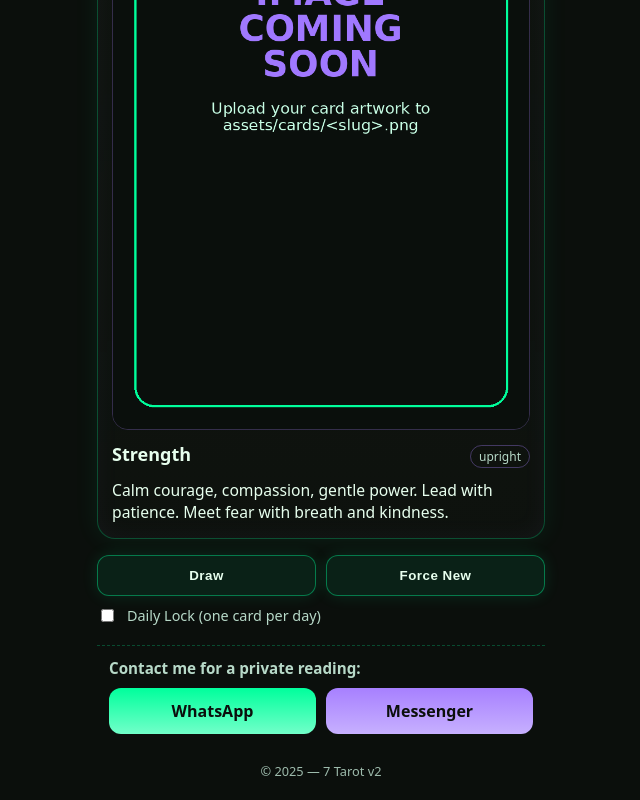
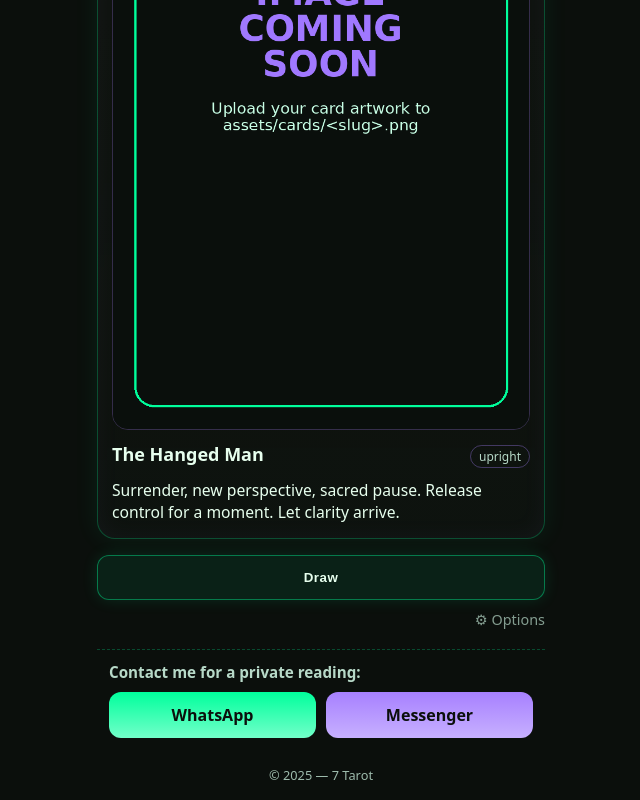
Before and after one commit to 7tarot/7tarot-app, a plain HTML site: page index.html in a window 1280 px wide. Shown: the part 383-1183 px from the top of the page, without its empty margins (319-959 px from the left). Drawn offline with Linux system fonts and the light colour scheme.

Commit message:
Add files via upload

```diff
--- a/app.js
+++ b/app.js
@@ -1,180 +1,144 @@
 
-// 7 Tarot — Daily Draw (v2)
-// - Adds index.html
-// - Cache-busting on deck load
-// - Optional "Daily Lock" toggle storing today's card in localStorage
-// - "Force New" button to ignore the lock
-// - Robust image fallback
-
-const VERSION = 'v2';
+// 7 Tarot — Classic Look (v3)
+// Restores the earlier minimal layout & styling
+// Adds cache-busting, image fallback, and optional Daily Lock hidden in a small menu
 
 async function loadDeck() {
-  const url = `data/deck.json?v=${Date.now()}`; // bust caches hard
-  const res = await fetch(url, { cache: 'no-store' });
+  const res = await fetch('data/deck.json?v=' + Date.now(), { cache: 'no-store' });
   if (!res.ok) throw new Error('Failed to load deck.json');
   const json = await res.json();
   return json.cards || [];
 }
 
-function todayKey() {
-  const d = new Date();
-  return d.toISOString().slice(0,10); // YYYY-MM-DD
+function isReversed(){ return Math.random() < 0.5; }
+function todayKey(){ return new Date().toISOString().slice(0,10); }
+function saveDaily(card, reversed){
+  localStorage.setItem('dailyDraw', JSON.stringify({date: todayKey(), slug: card.slug, reversed}));
+}
+function readDaily(){
+  try{
+    const v = JSON.parse(localStorage.getItem('dailyDraw')||'null');
+    if (v && v.date === todayKey()) return v;
+  }catch{}; return null;
 }
 
-function storeDaily(card, reversed) {
-  const key = 'dailyDraw';
-  const payload = { date: todayKey(), slug: card.slug, reversed };
-  localStorage.setItem(key, JSON.stringify(payload));
+function el(tag, attrs={}, ...kids){
+  const n = document.createElement(tag);
+  for (const [k,v] of Object.entries(attrs)){
+    if (k==='class') n.className=v;
+    else if (k==='style') Object.assign(n.style, v);
+    else if (k.startsWith('on') && typeof v==='function') n.addEventListener(k.slice(2), v);
+    else n.setAttribute(k,v);
+  }
+  for (const k of kids) n.appendChild(typeof k==='string'?document.createTextNode(k):k);
+  return n;
 }
 
-function getDaily() {
-  const raw = localStorage.getItem('dailyDraw');
-  if (!raw) return null;
-  try {
-    const obj = JSON.parse(raw);
-    if (obj.date === todayKey()) return obj;
-  } catch {}
-  return null;
-}
-
-// Utility
-function isReversed() { return Math.random() < 0.5; }
-function el(tag, attrs = {}, ...children) {
-  const node = document.createElement(tag);
-  Object.entries(attrs).forEach(([k, v]) => {
-    if (k === 'class') node.className = v;
-    else if (k === 'style') Object.assign(node.style, v);
-    else if (k.startsWith('on') && typeof v === 'function') node.addEventListener(k.slice(2), v);
-    else node.setAttribute(k, v);
-  });
-  for (const child of children) {
-    if (child == null) continue;
-    node.appendChild(typeof child === 'string' ? document.createTextNode(child) : child);
-  }
-  return node;
-}
-
-function ui(root) {
+function ui(root){
   const style = el('style', {}, `
     :root {
-      --bg: #0b0f0c;
-      --panel: #101510;
-      --glow: #00ff9c;
-      --purple: #a780ff;
-      --text: #e7ffee;
-      --muted: #b7d9c8;
+      --bg:#0b0f0c; --panel:#101510; --glow:#00ff9c; --purple:#a780ff; --text:#e7ffee; --muted:#b7d9c8;
     }
-    * { box-sizing: border-box; -webkit-tap-highlight-color: transparent; }
-    html, body { margin: 0; padding: 0; background: var(--bg); color: var(--text); font-family: system-ui, -apple-system, Segoe UI, Roboto, Arial, sans-serif; }
-    .wrap { min-height: 100svh; display: flex; flex-direction: column; padding: 16px; gap: 16px; }
-    .title { text-align: center; letter-spacing: 1px; font-weight: 700; }
-    .title span { text-shadow: 0 0 10px var(--glow); color: var(--purple); }
-    .card {
-      background: linear-gradient(180deg, rgba(16,21,16,0.9), rgba(16,21,16,0.6));
-      border: 1px solid rgba(0,255,156,0.25);
-      border-radius: 18px;
-      box-shadow: 0 0 24px rgba(0,255,156,0.08), inset 0 0 24px rgba(167,128,255,0.05);
-      padding: 14px;
-      display: grid;
-      grid-template-rows: auto auto 1fr;
-      gap: 12px;
-      overflow: hidden;
+    *{box-sizing:border-box;-webkit-tap-highlight-color:transparent}
+    html,body{margin:0;padding:0;background:var(--bg);color:var(--text);font-family:system-ui,-apple-system,Segoe UI,Roboto,Arial,sans-serif}
+    .wrap{min-height:100svh;display:flex;flex-direction:column;padding:16px;gap:16px}
+    .title{text-align:center;letter-spacing:1px;font-weight:700}
+    .title span{color:var(--purple);text-shadow:0 0 10px var(--glow)}
+    .card{
+      background:linear-gradient(180deg,rgba(16,21,16,.92),rgba(16,21,16,.64));
+      border:1px solid rgba(0,255,156,.25); border-radius:18px;
+      box-shadow:0 0 24px rgba(0,255,156,.08), inset 0 0 24px rgba(167,128,255,.05);
+      padding:14px; display:grid; grid-template-rows:auto auto 1fr; gap:12px;
     }
-    .art-wrap { width: 100%; aspect-ratio: 3 / 5.34; border-radius: 16px; overflow: hidden; border: 1px solid rgba(167,128,255,0.25); position: relative; }
-    .art-wrap img { width: 100%; height: 100%; object-fit: cover; transition: transform 300ms ease; filter: drop-shadow(0 0 6px rgba(0,255,156,0.2)); }
-    .art-wrap.reversed img { transform: rotate(180deg); }
-    .meta { display: flex; align-items: baseline; justify-content: space-between; gap: 8px; }
-    .name { font-size: 1.125rem; font-weight: 700; }
-    .badge { font-size: 0.75rem; color: var(--muted); border: 1px solid rgba(167,128,255,0.35); padding: 2px 8px; border-radius: 999px; }
-    .text { font-size: 0.98rem; line-height: 1.4; color: var(--text); }
-    .controls { display: grid; grid-template-columns: 1fr; gap: 10px; }
-    .row { display: grid; grid-template-columns: 1fr 1fr; gap: 10px; }
-    button.btn {
-      padding: 12px 14px; border: 1px solid rgba(0,255,156,0.4);
-      border-radius: 12px; background: rgba(0,255,156,0.08); color: var(--text);
-      font-weight: 700; letter-spacing: .5px;
-      box-shadow: 0 0 16px rgba(0,255,156,0.12);
-      transition: transform 120ms ease, box-shadow 200ms ease, background 200ms ease;
+    .art-wrap{width:100%; aspect-ratio:3 / 5.34; border-radius:16px; overflow:hidden; border:1px solid rgba(167,128,255,.25); position:relative}
+    .art-wrap img{width:100%;height:100%;object-fit:cover; transition:transform 300ms ease; filter:drop-shadow(0 0 6px rgba(0,255,156,.2))}
+    .art-wrap.reversed img{transform:rotate(180deg)}
+    .meta{display:flex; align-items:baseline; justify-content:space-between; gap:8px}
+    .name{font-size:1.125rem;font-weight:700}
+    .badge{font-size:.75rem;color:var(--muted); border:1px solid rgba(167,128,255,.35); padding:2px 8px; border-radius:999px}
+    .text{font-size:.98rem;line-height:1.4;color:var(--text)}
+    .controls{display:grid;grid-template-columns:1fr; gap:10px}
+    button.draw{
+      padding:14px 16px; border:1px solid rgba(0,255,156,.4); border-radius:12px;
+      background:rgba(0,255,156,.08); color:var(--text); font-weight:800; letter-spacing:.5px;
+      box-shadow:0 0 16px rgba(0,255,156,.12); transition:transform 120ms ease, box-shadow 200ms ease, background 200ms ease;
     }
-    button.btn:active { transform: translateY(1px) scale(.99); }
-    button.btn:hover { box-shadow: 0 0 24px rgba(0,255,156,0.2); background: rgba(0,255,156,0.12); }
-    .toggle { display: flex; align-items: center; gap: 10px; font-size: .9rem; color: var(--muted); }
-    .contact { margin-top: 4px; padding: 12px; border-top: 1px dashed rgba(0,255,156,0.25); display: grid; gap: 10px; }
-    .contact h3 { margin: 0; font-size: 0.95rem; color: var(--muted); }
-    .cta-row { display: grid; grid-template-columns: 1fr 1fr; gap: 10px; }
-    a.cta { display: inline-block; text-align: center; padding: 12px 14px; border-radius: 12px; text-decoration: none; color: var(--bg);
-      background: linear-gradient(180deg, var(--glow), #72ffc9); font-weight: 800; }
-    a.cta.messenger { background: linear-gradient(180deg, var(--purple), #c7b0ff); color: #0b0f0c; }
-    .footnote { text-align: center; font-size: 0.8rem; color: var(--muted); opacity: .85; }
-    @media (min-width: 560px) { .wrap { max-width: 480px; margin: 0 auto; } }
+    button.draw:active{transform:translateY(1px) scale(.99)}
+    button.draw:hover{box-shadow:0 0 24px rgba(0,255,156,.2); background:rgba(0,255,156,.12)}
+    .gear{justify-self:end; opacity:.7; font-size:.9rem; cursor:pointer; color:var(--muted)}
+    .menu{display:none; font-size:.9rem; color:var(--muted)}
+    .menu.show{display:block}
+    .contact{margin-top:4px; padding:12px; border-top:1px dashed rgba(0,255,156,.25); display:grid; gap:10px}
+    .contact h3{margin:0; font-size:.95rem; color:var(--muted)}
+    .cta-row{display:grid; grid-template-columns:1fr 1fr; gap:10px}
+    a.cta{display:inline-block;text-align:center;padding:12px 14px;border-radius:12px;text-decoration:none;color:var(--bg);
+      background:linear-gradient(180deg,var(--glow),#72ffc9); font-weight:800}
+    a.cta.messenger{background:linear-gradient(180deg,var(--purple),#c7b0ff); color:#0b0f0c}
+    .footnote{text-align:center;font-size:.8rem;color:var(--muted);opacity:.85}
+    @media(min-width:560px){.wrap{max-width:480px;margin:0 auto}}
   `);
 
-  const wrap = el('div', { class: 'wrap' });
-  const title = el('div', { class: 'title' }, '🃏 ', el('span', {}, '7 Tarot'), ' — Daily Draw');
-  const cardEl = el('div', { class: 'card' });
-  const artWrap = el('div', { class: 'art-wrap' });
-  const art = el('img', { alt: 'Tarot card artwork', src: 'assets/cards/placeholder.png' });
-  art.addEventListener('error', () => { art.src = 'assets/cards/placeholder.png'; });
+  const wrap = el('div',{class:'wrap'});
+  const title = el('div',{class:'title'},'🃏 ',el('span',{},'7 Tarot'),' — Daily Draw');
+  const cardEl = el('div',{class:'card'});
+  const artWrap = el('div',{class:'art-wrap'});
+  const art = el('img',{alt:'Tarot card artwork', src:'assets/cards/placeholder.png'});
+  art.addEventListener('error',()=>{ art.src='assets/cards/placeholder.png'; });
   artWrap.appendChild(art);
 
-  const meta = el('div', { class: 'meta' });
-  const name = el('div', { class: 'name' }, '…');
-  const badge = el('div', { class: 'badge' }, 'upright');
+  const meta = el('div',{class:'meta'});
+  const name = el('div',{class:'name'},'…');
+  const badge = el('div',{class:'badge'},'upright');
   meta.append(name, badge);
 
-  const text = el('div', { class: 'text' }, 'Tap “Draw” to pull a card.');
+  const text = el('div',{class:'text'},'Tap “Draw” to pull a card.');
   cardEl.append(artWrap, meta, text);
 
-  const controls = el('div', { class: 'controls' });
-  const row = el('div', { class: 'row' });
-  const drawBtn = el('button', { class: 'btn', onclick: () => doDraw() }, 'Draw');
-  const forceBtn = el('button', { class: 'btn', onclick: () => doDraw(true) }, 'Force New');
-  row.append(drawBtn, forceBtn);
+  const controls = el('div',{class:'controls'});
+  const drawBtn = el('button',{class:'draw', onclick:()=>doDraw()},'Draw');
+  const gear = el('div',{class:'gear', onclick:()=>menu.classList.toggle('show')},'⚙ Options');
+  const menu = el('div',{class:'menu'});
+  const lockLbl = el('label',{}, el('input',{type:'checkbox', id:'lockToggle'}), ' Daily Lock (one card per day)');
+  const forceBtn = el('button',{class:'draw', onclick:()=>doDraw(true)},'Force New (ignore lock)');
+  menu.append(lockLbl, forceBtn);
 
-  const toggleWrap = el('label', { class: 'toggle' });
-  const toggle = el('input', { type: 'checkbox' });
-  toggle.checked = localStorage.getItem('dailyLock') === '1';
-  toggle.addEventListener('change', () => {
-    localStorage.setItem('dailyLock', toggle.checked ? '1' : '0');
-    doDraw(true); // refresh draw
-  });
-  toggleWrap.append(toggle, document.createTextNode('Daily Lock (one card per day)'));
+  controls.append(drawBtn, gear, menu);
 
-  controls.append(row, toggleWrap);
-
-  const contact = el('div', { class: 'contact' });
-  const contactTitle = el('h3', {}, 'Contact me for a private reading:');
-  const ctas = el('div', { class: 'cta-row' });
-  const wa = el('a', { class: 'cta whatsapp', href: 'https://wa.me/447527171238', target: '_blank', rel: 'noopener' }, 'WhatsApp');
-  const ms = el('a', { class: 'cta messenger', href: 'https://m.me/sunhouse76', target: '_blank', rel: 'noopener' }, 'Messenger');
+  const contact = el('div',{class:'contact'});
+  const contactTitle = el('h3',{},'Contact me for a private reading:');
+  const ctas = el('div',{class:'cta-row'});
+  const wa = el('a',{class:'cta whatsapp',href:'https://wa.me/447527171238',target:'_blank',rel:'noopener'},'WhatsApp');
+  const ms = el('a',{class:'cta messenger',href:'https://m.me/sunhouse76',target:'_blank',rel:'noopener'},'Messenger');
   ctas.append(wa, ms);
   contact.append(contactTitle, ctas);
 
-  const foot = el('div', { class: 'footnote' }, '© ', new Date().getFullYear().toString(), ' — 7 Tarot ', VERSION);
+  const foot = el('div',{class:'footnote'},'© ',new Date().getFullYear().toString(),' — 7 Tarot');
+
   wrap.append(title, cardEl, controls, contact, foot);
   root.append(style, wrap);
 
   let CARDS = [];
 
-  function pickRandom(arr) {
-    return arr[Math.floor(Math.random() * arr.length)];
-  }
+  function pick(arr){ return arr[Math.floor(Math.random()*arr.length)]; }
 
-  async function init() {
-    try {
+  async function init(){
+    try{
       CARDS = await loadDeck();
-      doDraw(true); // initial draw
-    } catch (e) {
-      text.textContent = 'Could not load deck data. Please check data/deck.json.';
+      // restore toggles
+      document.getElementById('lockToggle').checked = localStorage.getItem('dailyLock')==='1';
+      document.getElementById('lockToggle').addEventListener('change', e=>{
+        localStorage.setItem('dailyLock', e.target.checked ? '1':'0');
+      });
+      doDraw(true);
+    }catch(e){
+      text.textContent='Could not load deck data. Please check data/deck.json.';
       console.error(e);
     }
   }
 
-  function findBySlug(slug) {
-    return CARDS.find(c => c.slug === slug);
-  }
+  function bySlug(slug){ return CARDS.find(c=>c.slug===slug); }
 
-  function render(card, reversed) {
+  function render(card, reversed){
     if (!card) return;
     artWrap.classList.toggle('reversed', reversed);
     art.src = card.image || 'assets/cards/placeholder.png';
@@ -184,28 +148,23 @@ function ui(root) {
     text.textContent = reversed ? (card.reversed || 'Reversed meaning coming soon.') : (card.upright || 'Meaning coming soon.');
   }
 
-  function doDraw(forceNew = false) {
+  function doDraw(forceNew=false){
     if (!CARDS.length) return;
-    const locked = localStorage.getItem('dailyLock') === '1';
-    if (locked && !forceNew) {
-      const saved = getDaily();
-      if (saved) {
-        const card = findBySlug(saved.slug) || pickRandom(CARDS);
-        render(card, !!saved.reversed);
+    const locked = localStorage.getItem('dailyLock')==='1';
+    if (locked && !forceNew){
+      const saved = readDaily();
+      if (saved){
+        render(bySlug(saved.slug) || pick(CARDS), !!saved.reversed);
         return;
       }
     }
-    const card = pickRandom(CARDS);
+    const card = pick(CARDS);
     const reversed = isReversed();
     render(card, reversed);
-    if (locked) storeDaily(card, reversed);
+    if (locked) saveDaily(card, reversed);
   }
 
   init();
-  return { doDraw };
 }
 
-(function bootstrap() {
-  const mount = document.getElementById('app') || document.body;
-  ui(mount);
-})();
+(function(){ const mount = document.getElementById('app') || document.body; ui(mount); })();
```
Also changed, not shown: index.html (+1 -1 lines).
